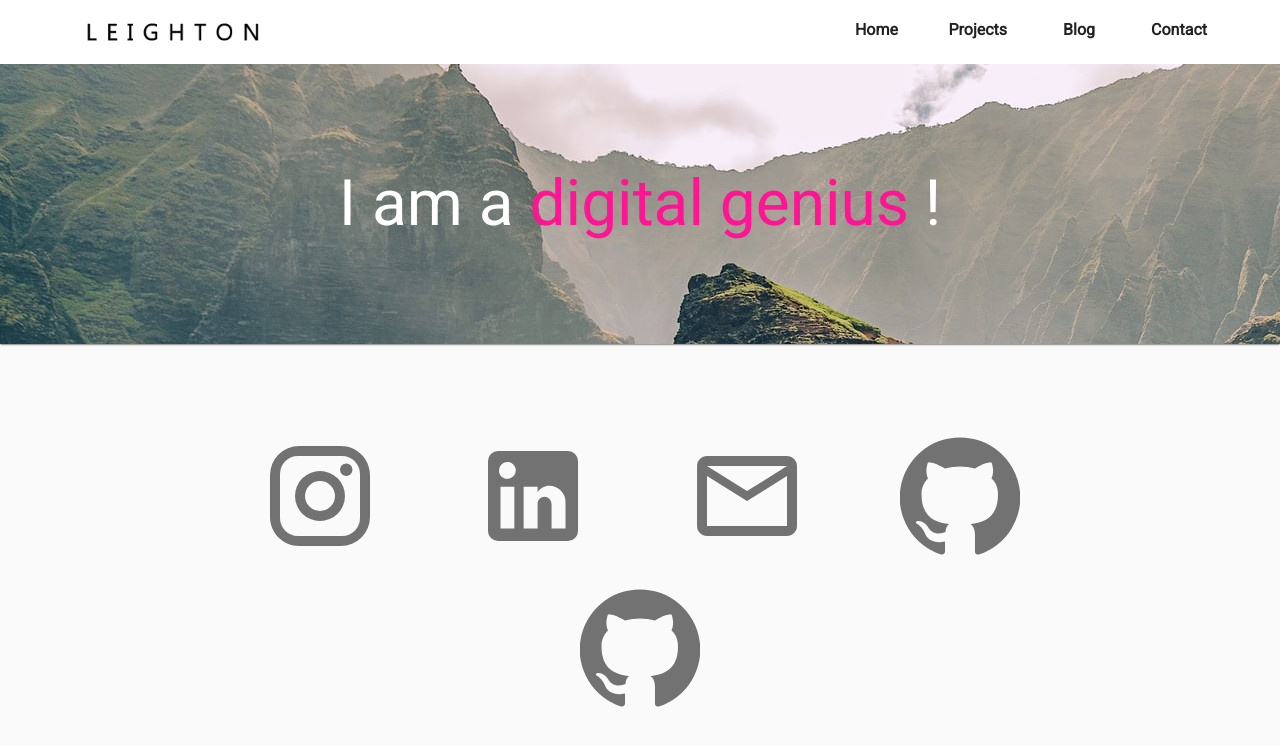
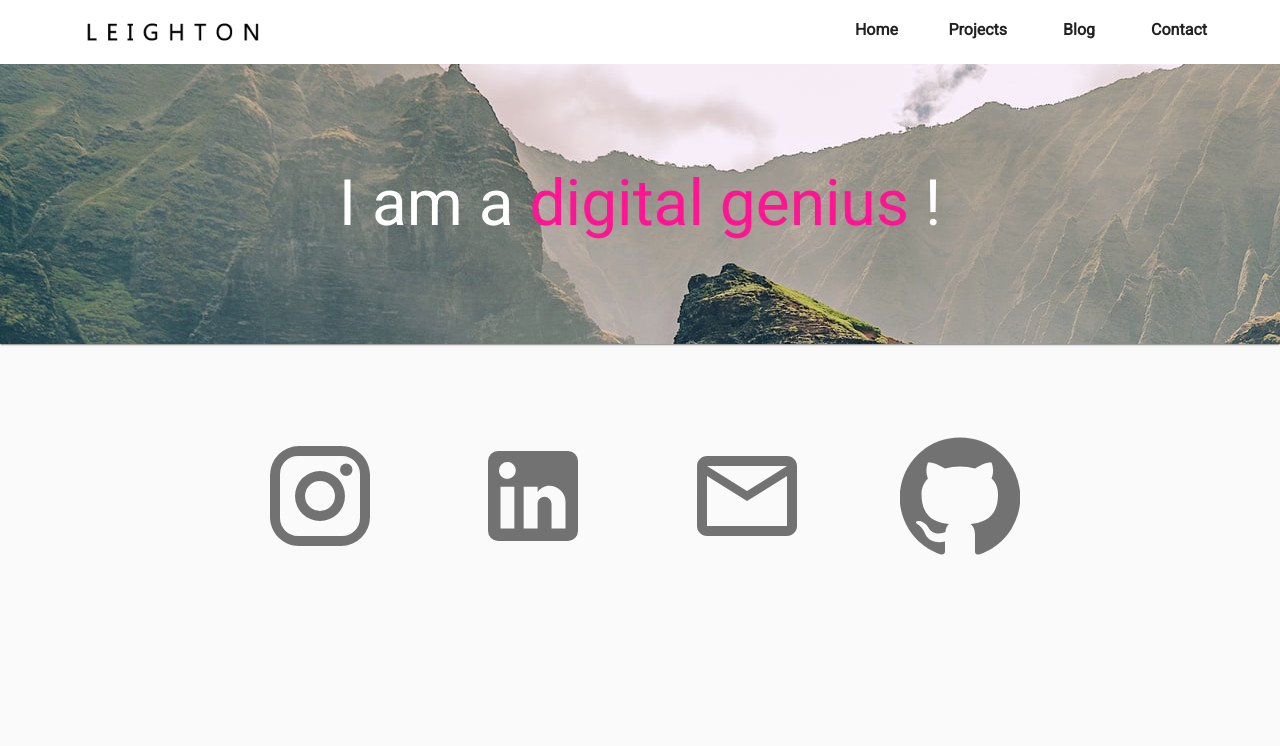
Before and after one commit to leightonvanrooijen/project-website, a React (Create React App) app: page /contact in a window 1280 px wide. Shown: the top 746 px of the page. Built offline with nearby package versions, Linux system fonts and the light colour scheme.

Commit message:
Testing Pipeline

```diff
--- a/src/components/Contact.js
+++ b/src/components/Contact.js
@@ -58,14 +58,7 @@ export default function ContactBackdrop() {
             <GitHubIcon className={classes.icon} />
           </IconButton>
         </Grid>
-        <Grid className={classes.gridItem} item xs={6} md={3}>
-          <IconButton
-            href="https://github.com/leightonvanrooijen"
-            target="_blank"
-          >
-            <GitHubIcon className={classes.icon} />
-          </IconButton>
-        </Grid>
+
       </WebsiteGrid>
     </React.Fragment>
   );
```
